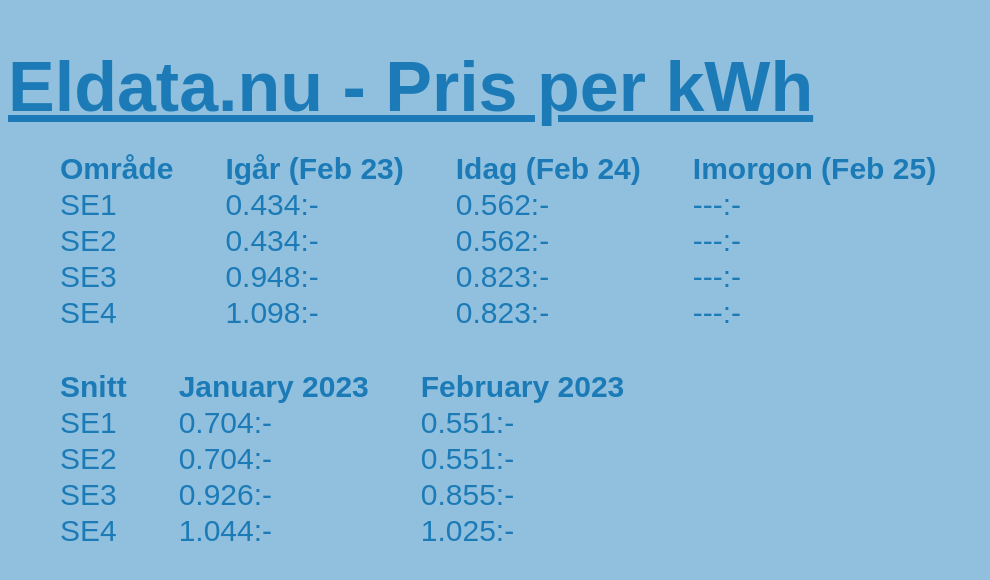
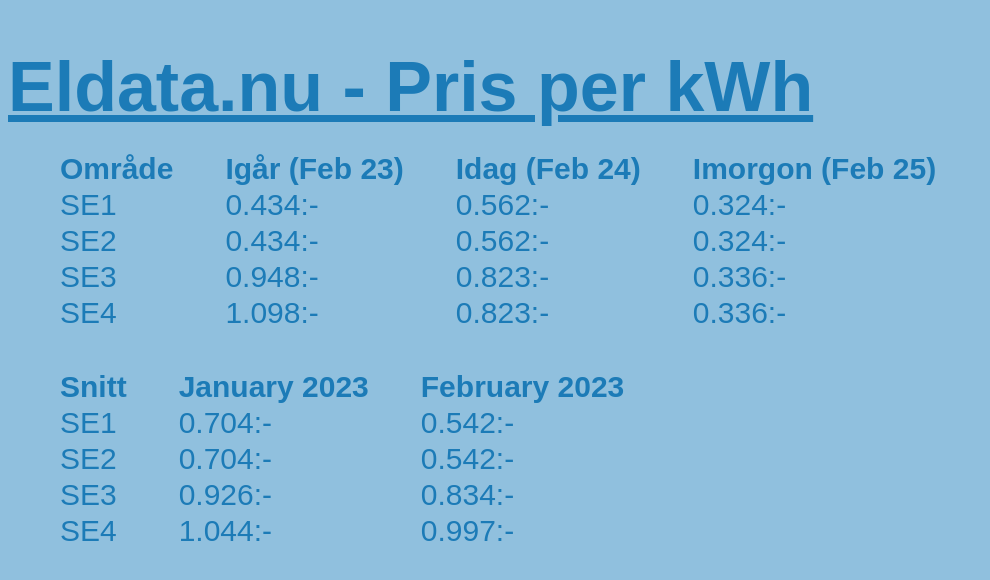
Before and after one commit to Grokzen/eldata, a plain HTML site: page index.html in a window 1280 px wide. Shown: the part 118-698 px from the top of the page, without its empty margins (0-990 px from the left). Drawn offline with Linux system fonts and the light colour scheme.

Commit message:
Update site

```diff
--- a/index.html
+++ b/index.html
@@ -61,25 +61,25 @@
                 <td>SE1</td>
                 <td>0.434:-</td>
                 <td>0.562:-</td>
-                <td>---:-</td>
+                <td>0.324:-</td>
             </tr>
             <tr>
                 <td>SE2</td>
                 <td>0.434:-</td>
                 <td>0.562:-</td>
-                <td>---:-</td>
+                <td>0.324:-</td>
             </tr>
             <tr>
                 <td>SE3</td>
                 <td>0.948:-</td>
                 <td>0.823:-</td>
-                <td>---:-</td>
+                <td>0.336:-</td>
             </tr>
             <tr>
                 <td>SE4</td>
                 <td>1.098:-</td>
                 <td>0.823:-</td>
-                <td>---:-</td>
+                <td>0.336:-</td>
             </tr>
         </table>
         <br>
@@ -93,22 +93,22 @@
             <tr>
                 <td>SE1</td>
                 <td>0.704:-</td>
-                <td>0.551:-</td>
+                <td>0.542:-</td>
             </tr>
             <tr>
                 <td>SE2</td>
                 <td>0.704:-</td>
-                <td>0.551:-</td>
+                <td>0.542:-</td>
             </tr>
             <tr>
                 <td>SE3</td>
                 <td>0.926:-</td>
-                <td>0.855:-</td>
+                <td>0.834:-</td>
             </tr>
             <tr>
                 <td>SE4</td>
                 <td>1.044:-</td>
-                <td>1.025:-</td>
+                <td>0.997:-</td>
             </tr>
         </table>
     </div>
```
